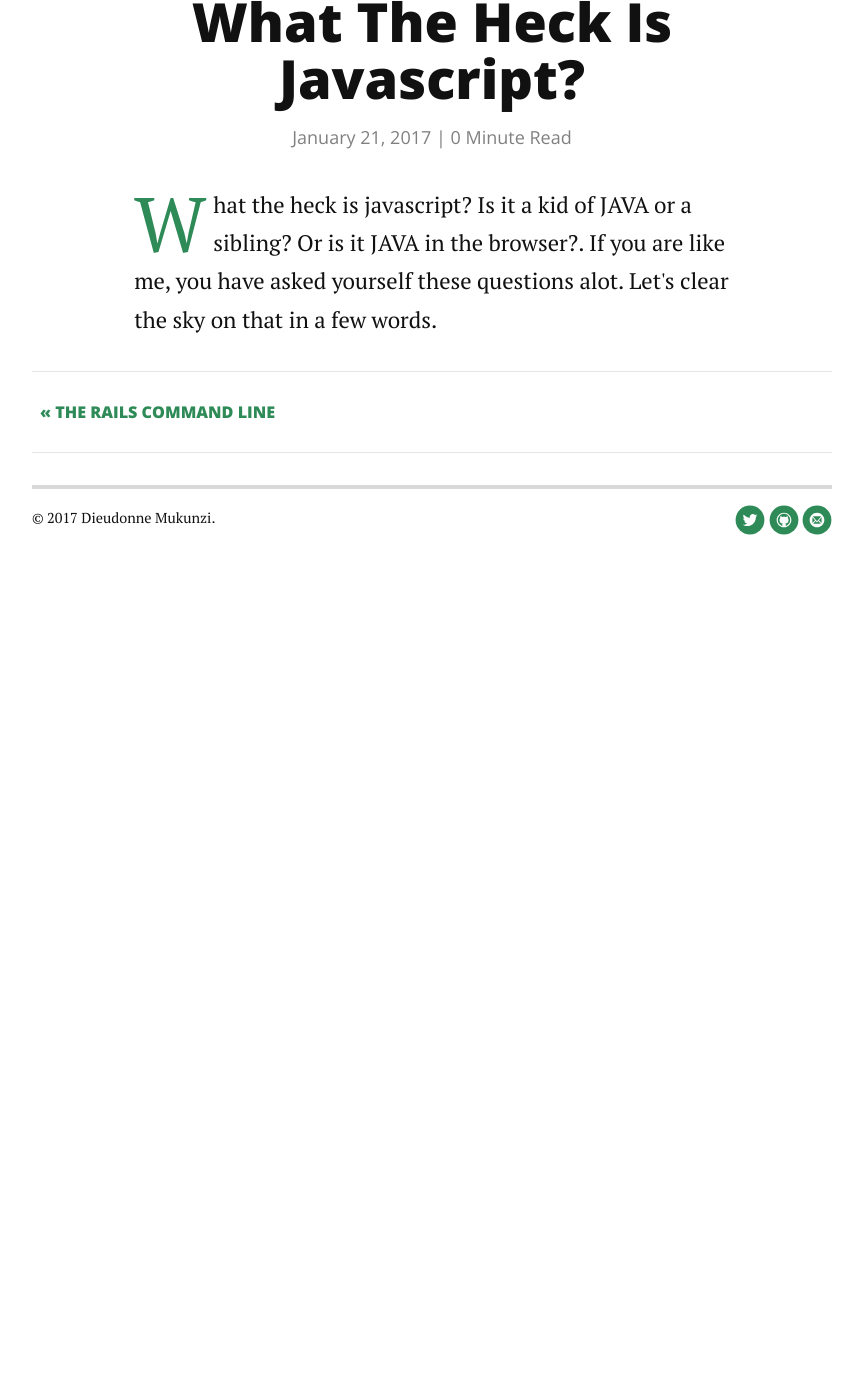
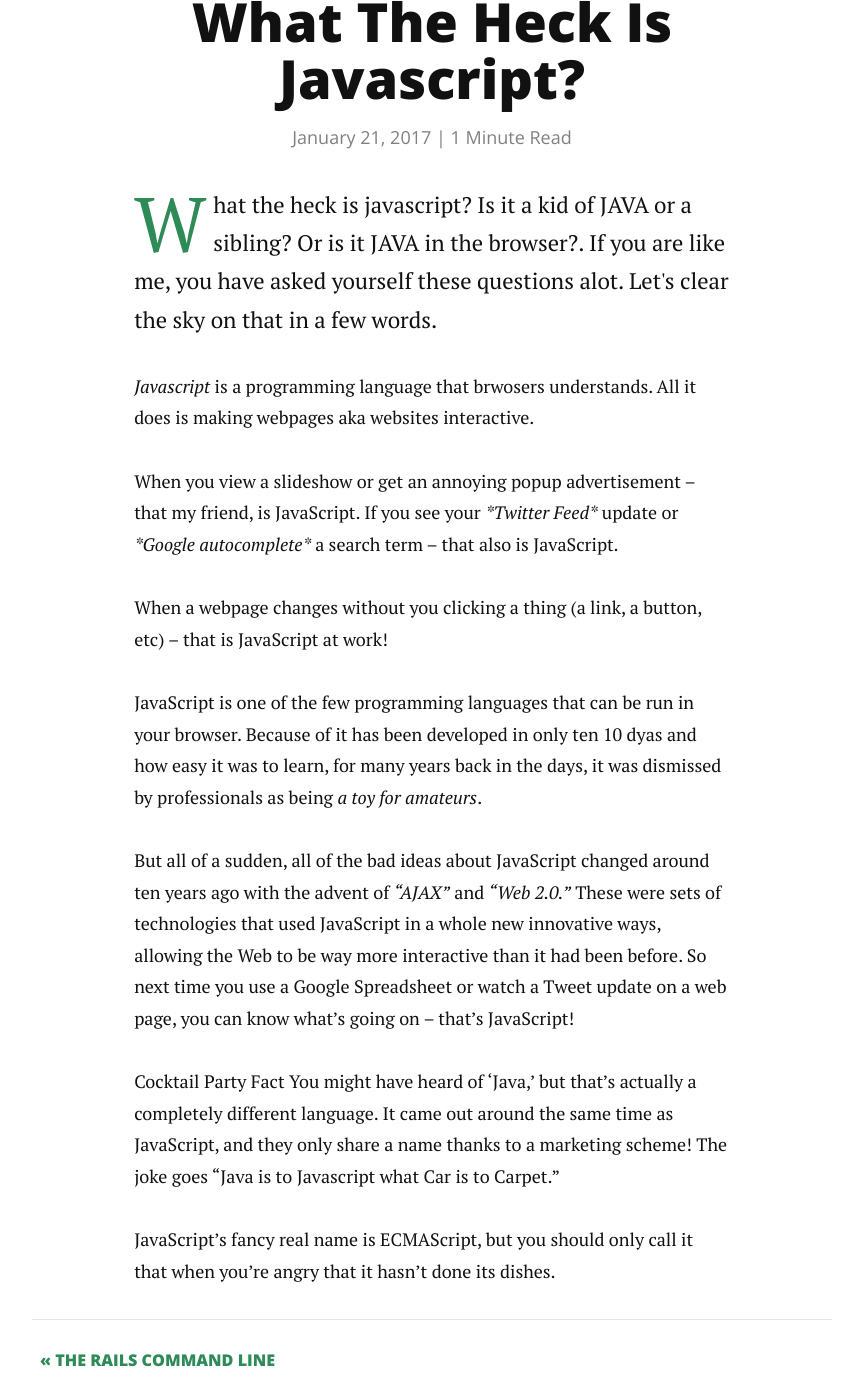
Before and after one commit to mukunzidd/mukunzidd.github.io, a Jekyll site: the page built from _posts/2017-02-15-what-the-heck-is-javascript-?.markdown, in a window 1280 px wide and 1400 px high, scrolled down 317 px. Shown: the whole window, without its empty margins (208-1071 px from the left). Built offline with Jekyll 4.4.1, drawn with Linux system fonts in a browser that asks for light colours; nearby versions of some CDN libraries; before the commit the page ends 947 px from its top, so only the background shows below that.

Commit message:
Finished the javascript Article.

```diff
--- a/_posts/2017-02-15-what-the-heck-is-javascript-?.markdown
+++ b/_posts/2017-02-15-what-the-heck-is-javascript-?.markdown
@@ -7,3 +7,18 @@ date:   2017-01-21
 <p class="intro"><span class="dropcap">W</span>hat the heck is javascript? Is it a kid of JAVA or a sibling? Or is it JAVA in the browser?. If you are like me, you have asked yourself these questions alot. Let's clear the sky on that in a few words.</p>
 
 <!-- Image here: -->
+
+*Javascript* is a programming language that brwosers understands. All it does is making webpages aka websites interactive.
+
+When you view a slideshow or get an annoying popup advertisement – that my friend, is JavaScript. If you see your _*Twitter Feed*_ update or _*Google autocomplete*_ a search term – that also is JavaScript.
+
+When a webpage changes without you clicking a thing (a link, a button, etc) – that is JavaScript at work!
+
+JavaScript is one of the few programming languages that can be run in your browser. Because of it has been developed in only ten 10 dyas and how easy it was to learn, for many years back in the days, it was dismissed by professionals as being _a toy for amateurs_.
+
+But all of a sudden, all of the bad ideas about JavaScript changed around ten years ago with the advent of *“AJAX”* and *“Web 2.0.”* These were sets of technologies that used JavaScript in a whole new innovative ways, allowing the Web to be way more interactive than it had been before. So next time you use a Google Spreadsheet or watch a Tweet update on a web page, you can know what’s going on – that’s JavaScript!
+
+Cocktail Party Fact
+You might have heard of ‘Java,’ but that’s actually a completely different language. It came out around the same time as JavaScript, and they only share a name thanks to a marketing scheme! The joke goes “Java is to Javascript what Car is to Carpet.”
+
+JavaScript’s fancy real name is ECMAScript, but you should only call it that when you’re angry that it hasn’t done its dishes.
```
